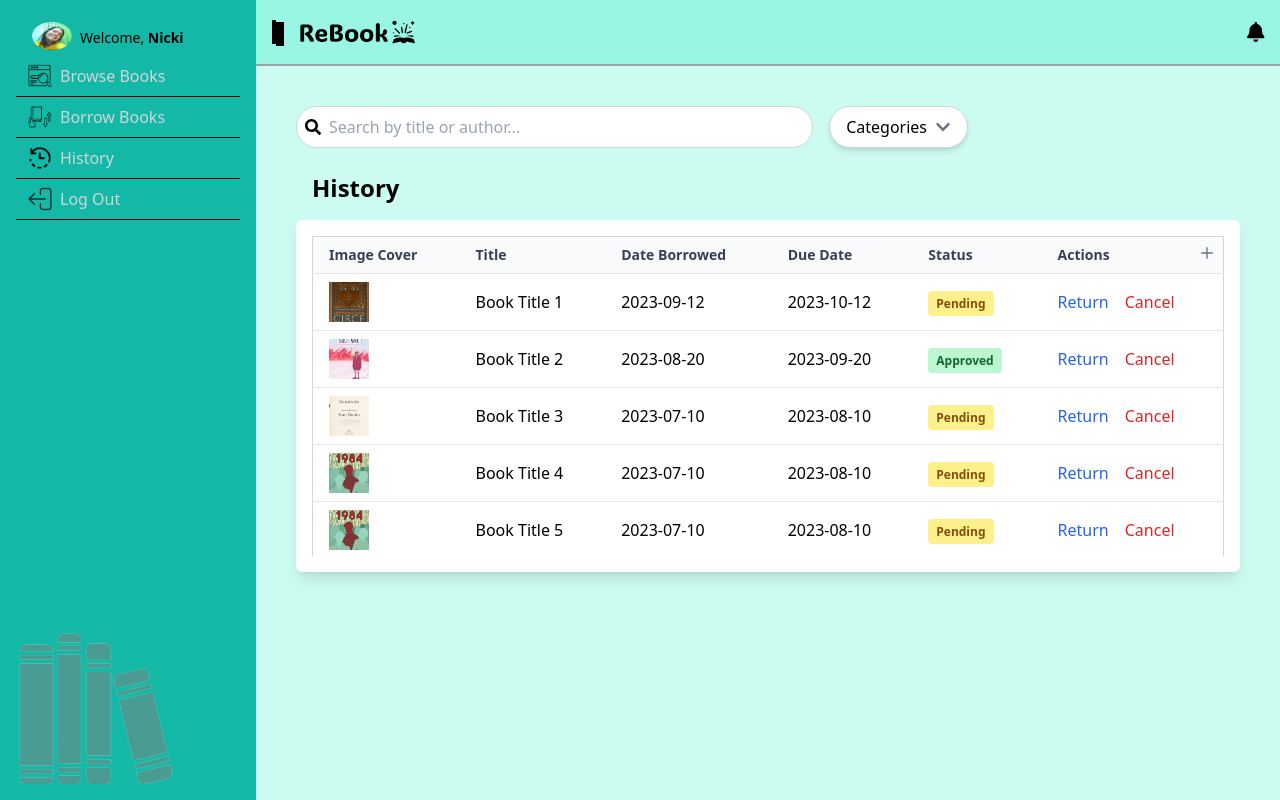
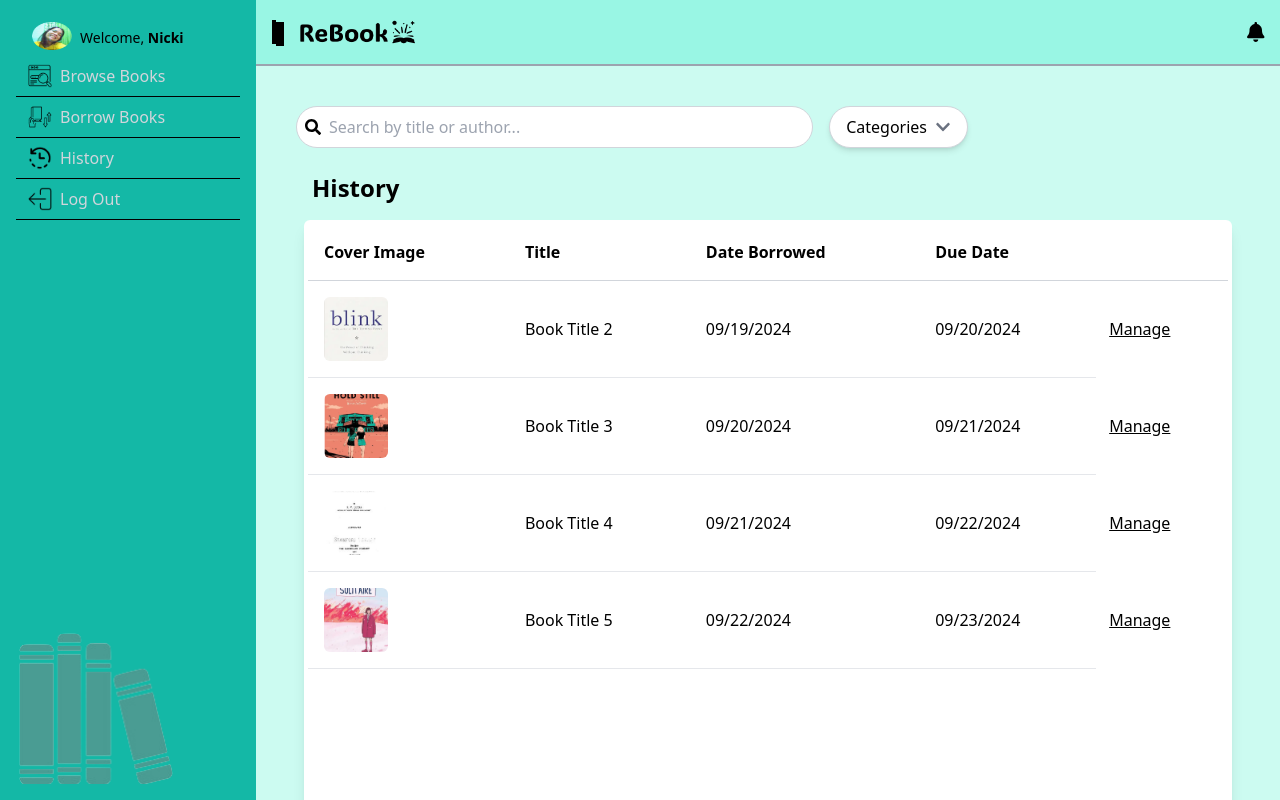
Before and after one commit to orenji-neko/Reader-web, a React (Vite) app in the folder REBOOK/: page /History in a window 1280 px wide. Built offline with nearby package versions, Linux system fonts and the light colour scheme.

Commit message:
Update History.jsx
Modified History to Follow the format

```diff
--- a/REBOOK/src/components/History.jsx
+++ b/REBOOK/src/components/History.jsx
@@ -1,6 +1,6 @@
 import React, { useState, useRef } from 'react';
 import { FaSearch, FaTimes, FaChevronDown } from 'react-icons/fa'; // Ensure react-icons is installed
-import Sortable from '../components/Sortable';
+import { Link } from "react-router-dom";
 
 const History = () => {
   const [isDropdownOpen, setDropdownOpen] = useState(false);
@@ -9,6 +9,17 @@ const History = () => {
   const [isDragging, setIsDragging] = useState(false);
   const [startY, setStartY] = useState(0);
   const [scrollTop, setScrollTop] = useState(0);
+
+  const latestBooksData = [
+    { id: 2, title: "Book Title 2", dateborrowed: "09/19/2024", cover: "/rebook-images/blink.png", duedate: "09/20/2024"},
+    { id: 3, title: "Book Title 3", dateborrowed: "09/20/2024", cover: "/rebook-images/hold.png", duedate: "09/21/2024"},
+    { id: 4, title: "Book Title 4", dateborrowed: "09/21/2024", cover: "/rebook-images/slow.png", duedate: "09/22/2024"},
+    { id: 5, title: "Book Title 5", dateborrowed: "09/22/2024", cover: "/rebook-images/solitaire.png", duedate: "09/23/2024"},
+  ];
+
+  const filteredBooks = latestBooksData.filter(book =>
+    book.title.toLowerCase().includes(searchTerm.toLowerCase())
+  );
 
   const toggleDropdown = () => {
     setDropdownOpen(!isDropdownOpen);
@@ -37,7 +48,7 @@ const History = () => {
   };
 
   return (
-    <div className="bg-teal-100 p-6">
+    <div className="bg-teal-100 p-6 flex flex-col h-screen">
       {/* Search Bar and Categories Dropdown */}
       <div className="flex justify-between items-center max-w-2xl mb-2 space-x-4">
         <div className="flex items-center border border-gray-300 rounded-full p-2 bg-white flex-1">
@@ -53,7 +64,6 @@ const History = () => {
             <FaTimes className="text-black cursor-pointer ml-2" onClick={clearSearch} />
           )}
         </div>
-
         {/* Categories Dropdown */}
         <div className="relative">
           <button
@@ -65,7 +75,6 @@ const History = () => {
               className={`text-gray-500 transition-transform duration-300 ${isDropdownOpen ? 'rotate-180' : ''}`}
             />
           </button>
-
           {isDropdownOpen && (
             <div className="absolute z-10 bg-white border border-gray-300 rounded-lg shadow-md mt-1 w-48">
               <ul className="space-y-2 p-2">
@@ -80,11 +89,45 @@ const History = () => {
         </div>
       </div>
 
+      {/* Table Component */}
       <h2 className="text-2xl font-bold p-4">History</h2>
-
-      {/* Table Component */}
-      <div className="relative bg-white p-4 rounded-md shadow-lg">
-        <Sortable searchTerm={searchTerm} />
+      <div className="relative bg-white p-1 rounded-md shadow-lg flex-1 mb-4 mx-2 overflow-hidden">
+        <div
+          className="overflow-y-scroll h-full scroll-hide mb-4"  // Added margin-bottom here
+          ref={scrollRef}
+          onMouseDown={handleMouseDown}
+          onMouseMove={handleMouseMove}
+          onMouseUp={handleMouseUp}
+        >
+          <table className="w-full table-auto text-left">
+            <thead>
+              <tr>
+                <th className="p-4 border-b border-gray-300">Cover Image</th>
+                <th className="p-4 border-b border-gray-300">Title</th>
+                <th className="p-4 border-b border-gray-300">Date Borrowed</th>
+                <th className="p-4 border-b border-gray-300">Due Date</th>
+                <th className="p-4 border-b border-gray-300"></th>
+              </tr>
+            </thead>
+            <tbody>
+              {filteredBooks.map((book) => (
+                <tr key={book.id}>
+                  <td className="p-4 border-b border-gray-200">
+                    <img src={book.cover} alt={book.title} className="h-16 w-16 object-cover rounded-md" />
+                  </td>
+                  <td className="p-4 border-b border-gray-200">{book.title}</td>
+                  <td className="p-4 border-b border-gray-200">{book.dateborrowed}</td>
+                  <td className="p-4 border-b border-gray-200">{book.duedate}</td>
+                  <td>
+                    <Link to="/BorrowB" className="flex items-center px-3 group-hover:text-black">
+                      <u>Manage</u>
+                    </Link>
+                  </td>
+                </tr>
+              ))}
+            </tbody>
+          </table>
+        </div>
       </div>
     </div>
   );
```
